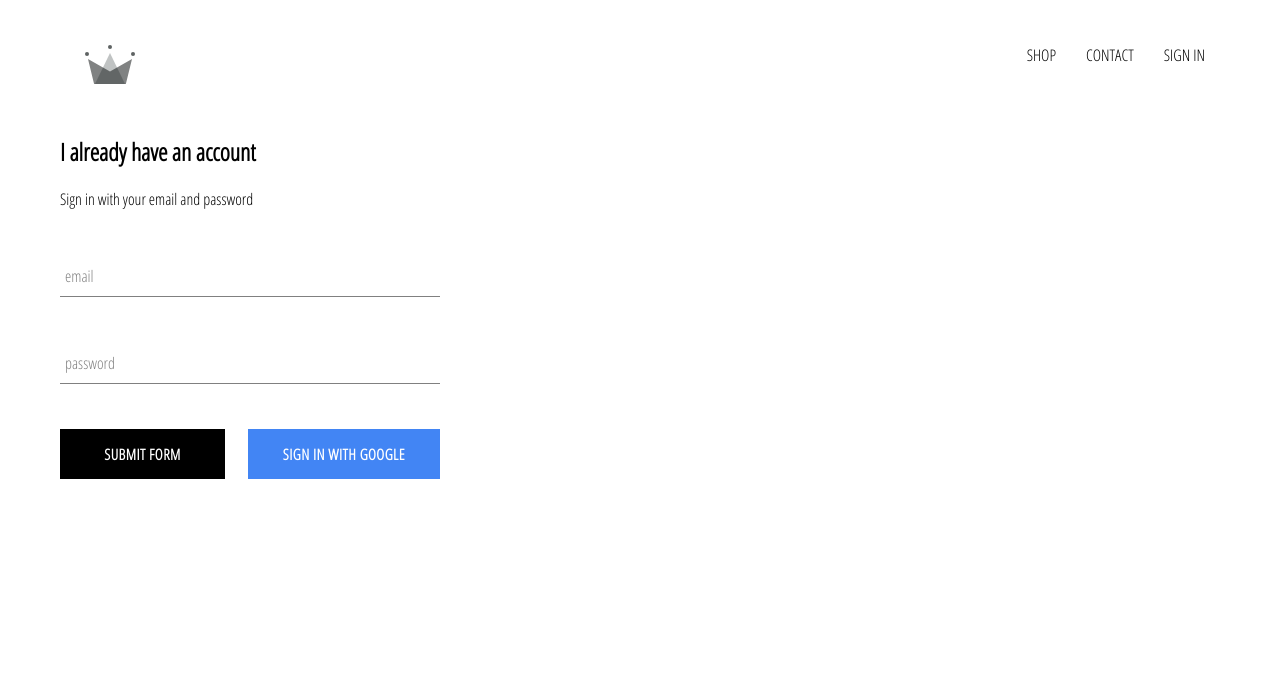
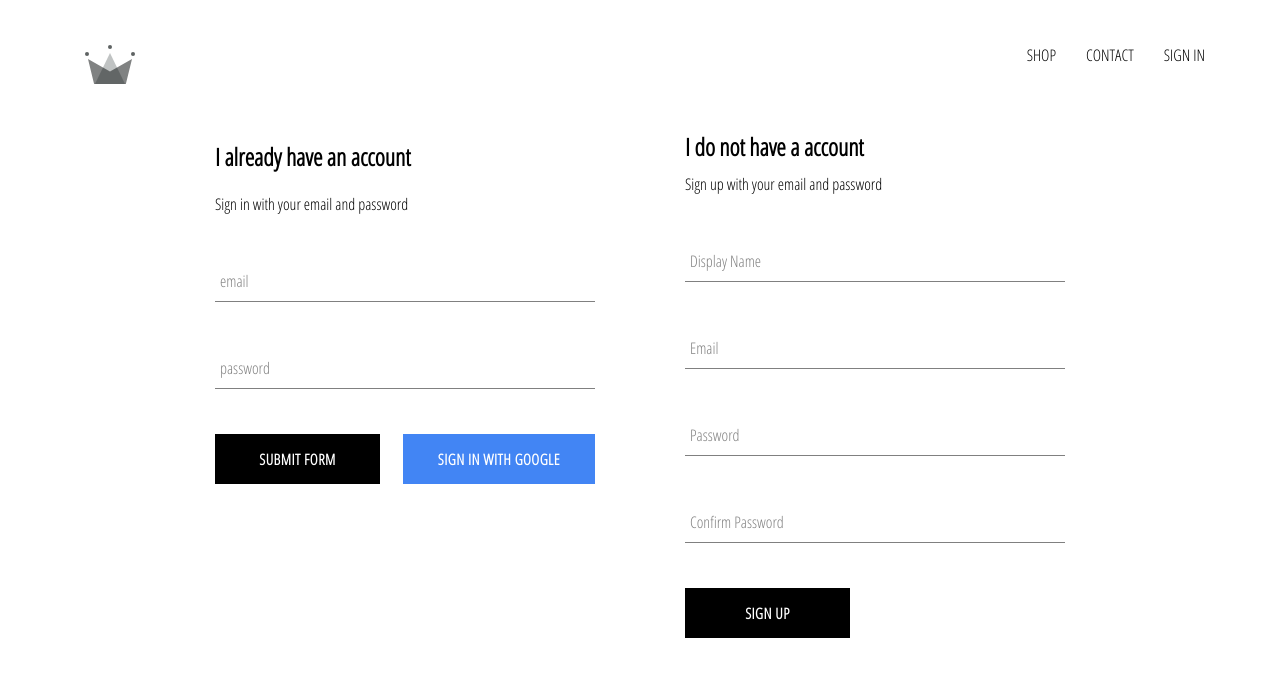
Before and after one commit to morningcocoa/crwn-clothing, a React (Create React App) app: page /signin in a window 1280 px wide. Shown: the top 676 px of the page. Built offline with nearby package versions, Linux system fonts and the light colour scheme; no server answers.

Commit message:
implemented firebase utils, included ability store authenticated users into our firestore database

```diff
--- a/src/App.js
+++ b/src/App.js
@@ -7,7 +7,7 @@
 import ShopPage from "./pages/shop/shop.component";
 import SignInAndSignUpPage from "./pages/sign-in-and-sign-up/sign-in-and-sign-up.component";
 import Header from "./components/header/header.component";
-import { auth } from './firebase/firebase.utils';
+import {auth, createUserProfileDocument} from './firebase/firebase.utils';
 
 const HatsPage = () => (
   <div>Hats</div>
@@ -25,10 +25,21 @@
   unsubscribeFromAuth = null;
 
   componentDidMount() {
-    this.unsubscribeFromAuth = auth.onAuthStateChanged(user => {
-      this.setState({ currentUser: user});
+    this.unsubscribeFromAuth = auth.onAuthStateChanged( async userAuth => {
+      if (userAuth) {
+        const userRef = await createUserProfileDocument(userAuth);
 
-      console.log(user);
+        userRef.onSnapshot(snapShot => {
+          this.setState({
+            currentUser: {
+              id: snapShot.id,
+              ...snapShot.data()
+            }
+          });
+          console.log(this.state);
+        });
+      }
+      this.setState({ currentUser: userAuth });
     })
   }
 
--- /dev/null
+++ b/src/components/sign-up/sign-up.component.jsx
@@ -0,0 +1,98 @@
+import React from "react";
+
+import FormInput from "../form-input/form-input.component";
+import CustomButton from "../custom-button/custom-button.component";
+
+import { auth, createUserProfileDocument } from "../../firebase/firebase.utils";
+
+import './sign-up.styles.scss';
+
+class SignUp extends React.Component {
+  constructor(props) {
+    super(props);
+
+    this.state = {
+      displayName: '',
+      email: '',
+      password: '',
+      confirmPassword: '',
+    }
+  }
+
+  handleSubmit = async (e) => {
+    e.preventDefault();
+    const { displayName, email, password, confirmPassword } = this.state;
+
+    if (password !== confirmPassword) {
+      alert("Passwords don't match");
+      return;
+    }
+
+    try {
+      const { user } = await auth.createUserWithEmailAndPassword(email, password);
+      await createUserProfileDocument(user, { displayName })
+
+      this.setState({
+        displayName: '',
+        email: '',
+        password: '',
+        confirmPassword: '',
+      })
+    } catch (e) {
+      console.log(e);
+    }
+  }
+
+  handleChange = (e) => {
+    const { name, value } = e.target;
+    this.setState({ [name]: value });
+  }
+
+  render() {
+    const { displayName, email, password, confirmPassword } = this.state;
+
+    return (
+      <div className='sign-up'>
+        <h2 className='title'>I do not have a account</h2>
+        <span>Sign up with your email and password</span>
+        <form className='sign-up-form' onSubmit={this.handleSubmit}>
+          <FormInput
+            type='text'
+             name='displayName'
+             value={displayName}
+             onChange={this.handleChange}
+             label='Display Name'
+             required
+          />
+          <FormInput
+            type='email'
+            name='email'
+            value={email}
+            onChange={this.handleChange}
+            label='Email'
+            required
+          />
+          <FormInput
+            type='password'
+            name='password'
+            value={password}
+            onChange={this.handleChange}
+            label='Password'
+            required
+          />
+          <FormInput
+            type='password'
+            name='confirmPassword'
+            value={confirmPassword}
+            onChange={this.handleChange}
+            label='Confirm Password'
+            required
+          />
+          <CustomButton type='submit'>SIGN UP</CustomButton>
+        </form>
+      </div>
+    );
+  }
+}
+
+export default SignUp;
--- /dev/null
+++ b/src/components/sign-up/sign-up.styles.scss
@@ -0,0 +1,9 @@
+.sign-up {
+  display: flex;
+  flex-direction: column;
+  width: 380px;
+
+  .title {
+    margin: 10px 0;
+  }
+}
--- a/src/firebase/firebase.utils.js
+++ b/src/firebase/firebase.utils.js
@@ -12,6 +12,32 @@
   measurementId: "G-V3B5J32V5R"
 };
 
+export const createUserProfileDocument = async (userAuth, additionalData) => {
+  if (!userAuth) return;
+
+  const userRef = firestore.doc(`users/${userAuth.uid}`);
+  const snapshot = await userRef.get();
+
+  console.log(snapshot);
+  if (!snapshot.exists) {
+    const { displayName, email } = userAuth;
+    const createdAt = new Date();
+
+    try {
+      await userRef.set({
+        displayName,
+        email,
+        createdAt,
+        ...additionalData
+      });
+    } catch (e) {
+      console.log('error creating user: ', e.message);
+    }
+  }
+
+  return userRef;
+}
+
 firebase.initializeApp(config);
 
 export const auth = firebase.auth();
--- a/src/pages/sign-in-and-sign-up/sign-in-and-sign-up.component.jsx
+++ b/src/pages/sign-in-and-sign-up/sign-in-and-sign-up.component.jsx
@@ -1,12 +1,14 @@
 import React from "react";
 
 import SignIn from "../../components/sign-in/sign-in.component";
+import SignUp from "../../components/sign-up/sign-up.component";
 
 import './sign-in-and-sign-up.styles.scss';
 
 const SignInAndSignUpPage = () => (
   <div className='sign-in-and-sign-up'>
     <SignIn />
+    <SignUp />
   </div>
 );
 
--- a/src/pages/sign-in-and-sign-up/sign-in-and-sign-up.styles.scss
+++ b/src/pages/sign-in-and-sign-up/sign-in-and-sign-up.styles.scss
@@ -0,0 +1,6 @@
+.sign-in-and-sign-up {
+  width: 850px;
+  display: flex;
+  justify-content: space-between;
+  margin: 30px auto;
+}
```
